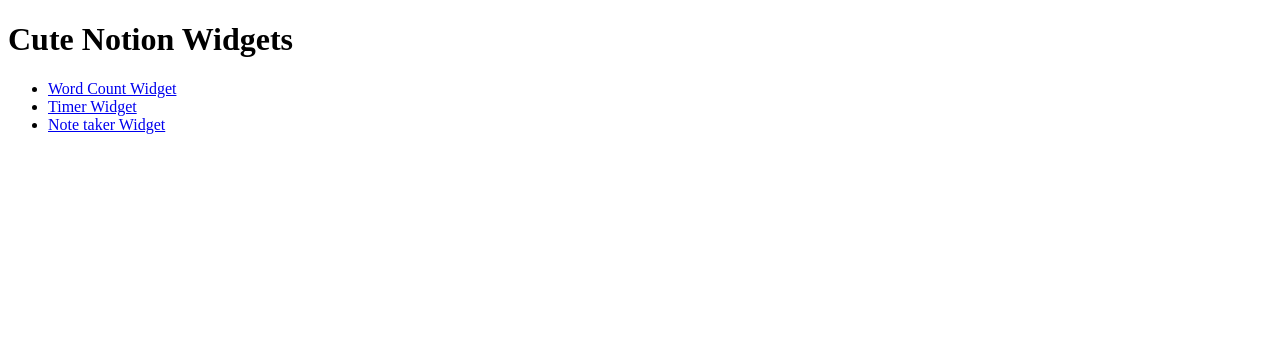
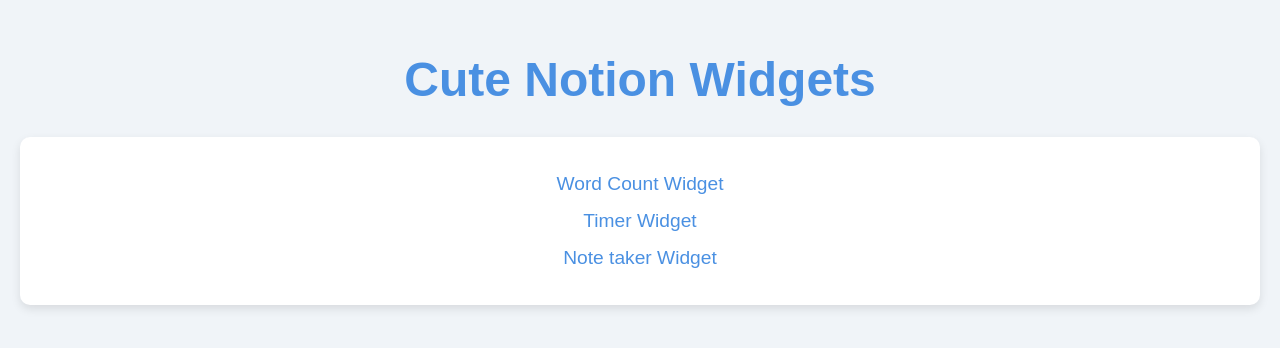
Before and after one commit to AliAngelinaaa/cutenotionwidgets, a plain HTML site: page index.html in a window 1280 px wide. Drawn offline with Linux system fonts and the light colour scheme.

Commit message:
added ui

```diff
--- a/index.html
+++ b/index.html
@@ -3,6 +3,42 @@
 <head>
     <meta charset="UTF-8">
     <title>Cute Notion Widgets</title>
+    <style>
+        body {
+            font-family: 'Arial', sans-serif;
+            background-color: #f0f4f8;
+            margin: 0;
+            padding: 20px;
+            text-align: center;
+        }
+        h1 {
+            color: #4a90e2;
+            margin-bottom: 30px;
+            font-size: 3em;
+        }
+        nav {
+            background-color: #ffffff;
+            border-radius: 10px;
+            box-shadow: 0 4px 10px rgba(0, 0, 0, 0.1);
+            padding: 20px;
+        }
+        ul {
+            list-style-type: none;
+            padding: 0;
+        }
+        li {
+            margin: 15px 0;
+        }
+        a {
+            text-decoration: none;
+            color: #4a90e2;
+            font-size: 1.2em;
+            transition: color 0.3s;
+        }
+        a:hover {
+            color: #d35400;
+        }
+    </style>
 </head>
 <body>
     <h1>Cute Notion Widgets</h1>
```
